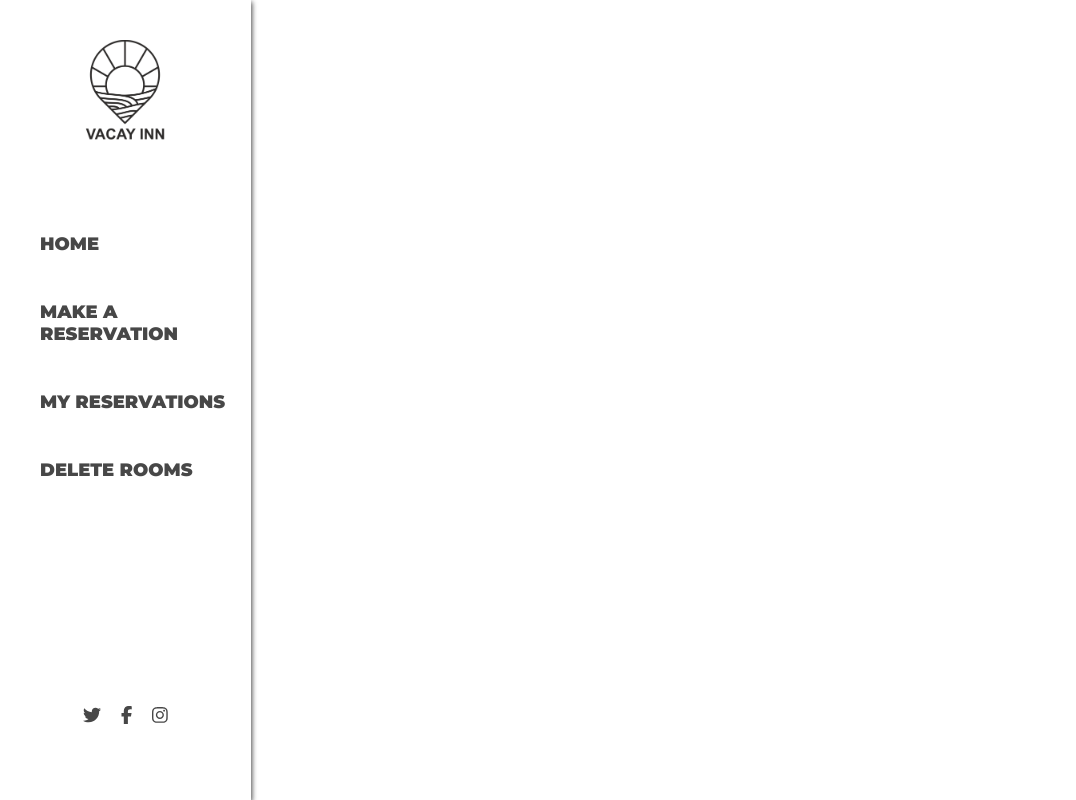
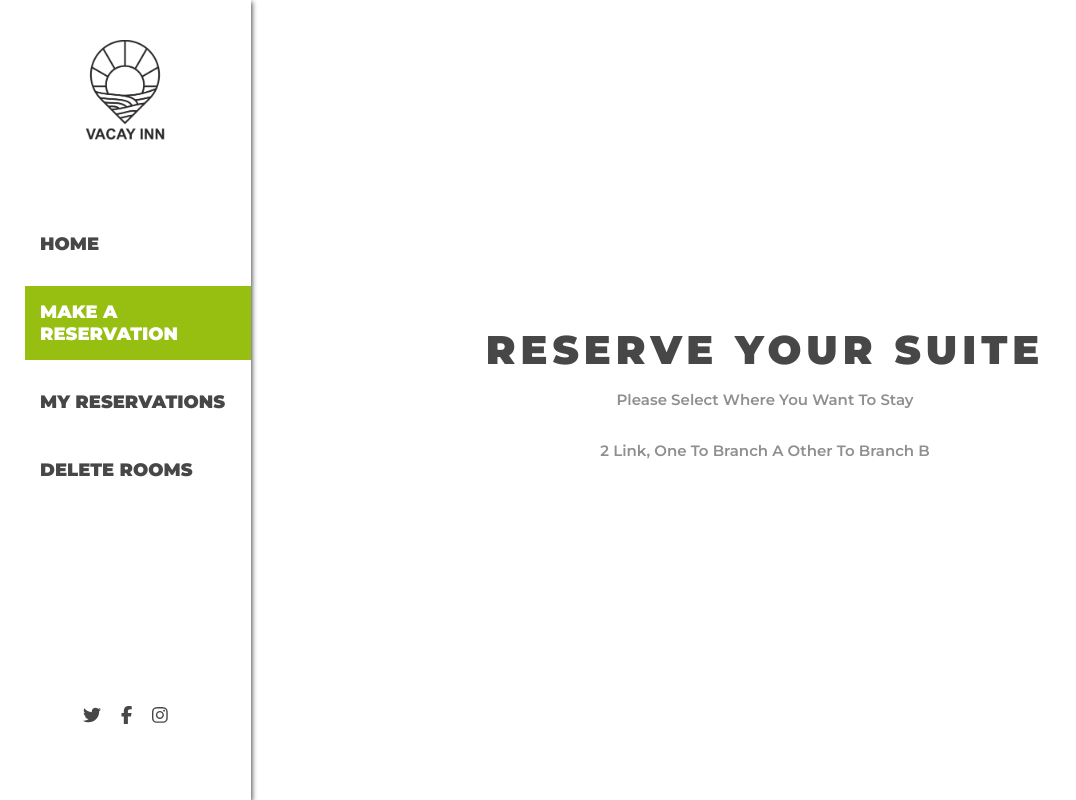
Before and after one commit to fredo509/Capstone-Front-End, a React (Create React App) app: page /addReservation in a window 1280 px wide. Shown: the whole page, without its empty margins (0-1076 px from the left). Built offline with nearby package versions, Linux system fonts and the light colour scheme.

Commit message:
Created add reservation file, fixed navigation

```diff
--- a/src/App.js
+++ b/src/App.js
@@ -4,8 +4,8 @@ import './styles/Navbar.scss';
 import Reservations from './components/Reservations';
 import Navbar from './components/navbar';
 import Home from './components/home';
-import Rooms from './components/RoomList';
 import DeleteRooms from './components/DeleteRooms';
+import AddReservation from './components/AddReservation';
 
 function App() {
   return (
@@ -14,7 +14,7 @@ function App() {
       <Routes>
         <Route path="/" element={<Home />} />
         <Route path="/reservations" element={<Reservations />} />
-        <Route path="/rooms" element={<Rooms />} />
+        <Route path="/addReservation" element={<AddReservation />} />
         <Route path="/deleteRooms" element={<DeleteRooms />} />
       </Routes>
     </BrowserRouter>
--- /dev/null
+++ b/src/components/AddReservation.jsx
@@ -0,0 +1,14 @@
+import React from 'react';
+import '../styles/Home.scss';
+
+const AddReservation = () => (
+  <>
+    <section className="home-container">
+      <h1 className="home-title">Reserve your Suite</h1>
+      <p className="home-brief">Please select where you want to stay</p>
+      <p className="home-brief">2 link, one to branch A other to branch B</p>
+    </section>
+  </>
+);
+
+export default AddReservation;
--- a/src/components/navbar.jsx
+++ b/src/components/navbar.jsx
@@ -12,7 +12,7 @@ const Navbar = () => (
         <NavLink exact to="/" activeClassName="active">Home</NavLink>
       </li>
       <li className="navItem">
-        <NavLink to="/rooms" activeClassName="active">Make a reservation</NavLink>
+        <NavLink to="/addReservation" activeClassName="active">Make a reservation</NavLink>
       </li>
       <li className="navItem">
         <NavLink to="/reservations" activeClassName="active">My Reservations</NavLink>
```
